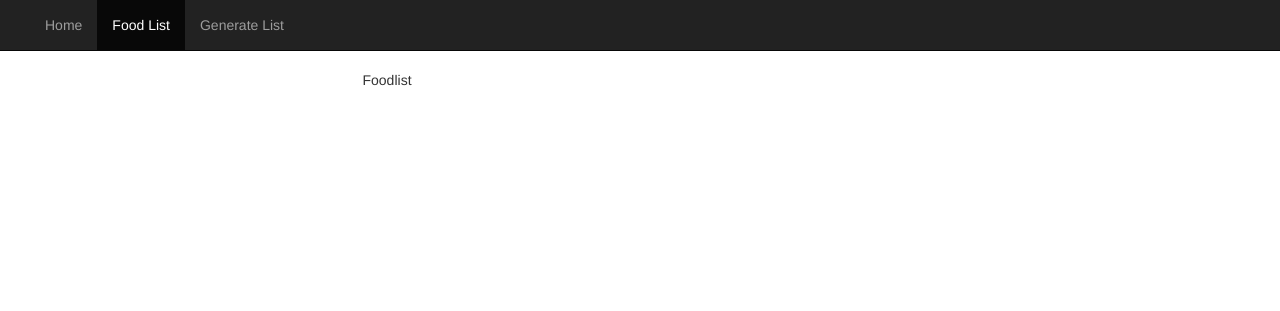
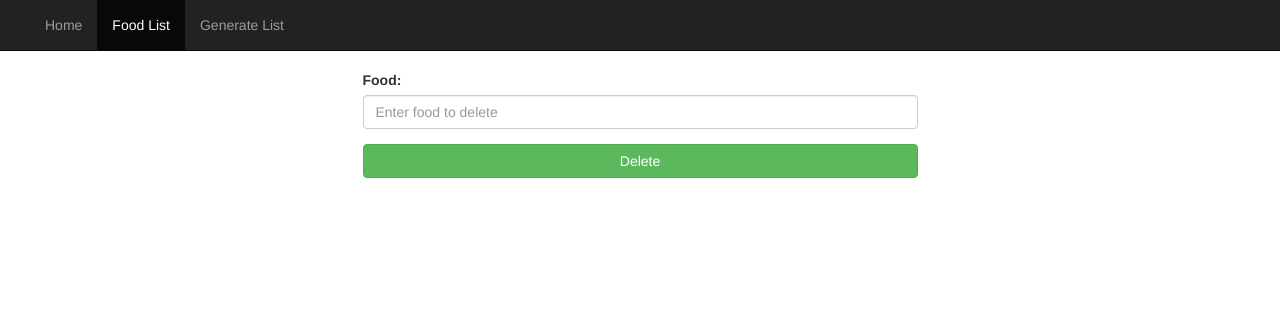
Before and after one commit to tkawchak/mealPlanner, a PHP site: page /FoodList.php in a window 1280 px wide. Shown: the top 311 px of the page. Run offline with PHP 8.4, Linux system fonts and the light colour scheme; some libraries are stand-ins or nearby versions.

Commit message:
added a php file to remove food from a users liked list.  It only will delete from user id = 1 (Ben Kenawell)

```diff
--- a/FoodList.php
+++ b/FoodList.php
@@ -56,12 +56,32 @@
 	<div class="row">
 		<div class="col-sm-3"></div>
 		<div class="col-sm-6 text-justify">
-			<p> <?php echo "Foodlist"; ?> </p>
+			<form role="form" action="" method="get">
+			<div class="form-group">
+				<label for="usr">Food:</label>
+				<input type="text" class="form-control" required="true" id="food" name="food" placeholder="Enter food to delete">
+			</div>
+			<div class="extraInfo"></div>
+			<div class="userOptions">
+				<button type="submit" id="update" name="update" class="btn btn-success btn-block">Delete</button>
+			</div>
+		  </form>
 		<div class="col-sm-3"></div>
 	</div>
 </div>
 </main>
 
+<script>
+ $(function() {
+    $("#update").click(function() {
+      // validate and process form here
+	  var name = $("#food").val();
+	  $.get("removeFood.php", {food: name});
+    });
+  });
+
+</script>
+
 </body>
 <!-- CLOSE THE PAGE -->
 </html>
```
Also changed, not shown: index.php (+0 -30 lines), removeFood.php (added, +21 -0 lines).
